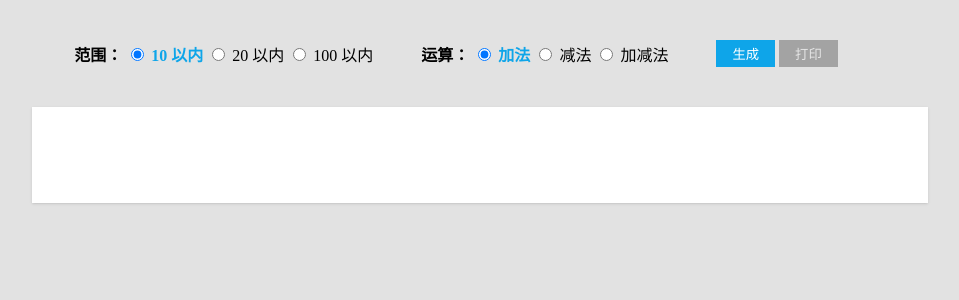
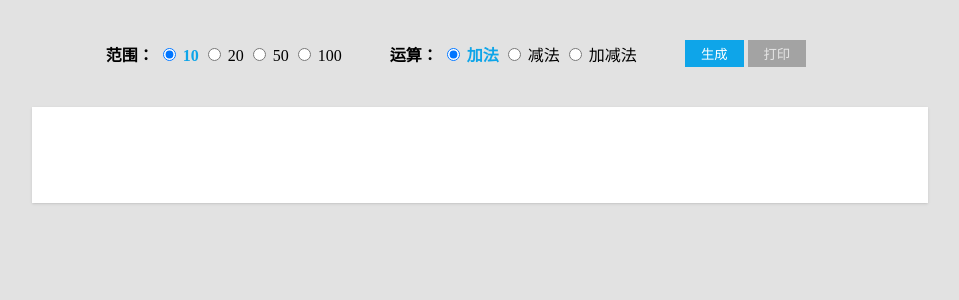
Before and after one commit to NMTuan/maths, a Svelte app: page / in a window 1280 px wide. Shown: the top 300 px of the page, without its empty margins (160-1119 px from the left). Built offline with nearby package versions, Linux system fonts and the light colour scheme.

Commit message:
本地记录一下配置项

```diff
--- a/src/views/add_sub.svelte
+++ b/src/views/add_sub.svelte
@@ -5,11 +5,15 @@
         sub: '减法',
         add_sub: '加减法'
     }
-    let currentMethod = 'add'
+    let currentMethod = localStorage.getItem('currentMethod') || 'add'
+    $: localStorage.setItem('currentMethod', currentMethod)
 
     // 运算范围
-    const ranges = [10, 20, 100]
-    let currentRange = 10
+    const ranges = [10, 20, 50, 100]
+    let currentRange = localStorage.getItem('currentRange')
+        ? parseInt(localStorage.getItem('currentRange'))
+        : 10
+    $: localStorage.setItem('currentRange', currentRange.toString())
 
     // 为了美观对齐, 补空数量
     $: padStartLen = (currentRange - 1).toString().length
@@ -88,7 +92,7 @@
                     for={`range${index}`}
                     class="peer-checked:text-sky-500 peer-checked:font-bold"
                 >
-                    {range} 以内
+                    {range}
                 </label>
             </span>
         {/each}
```
